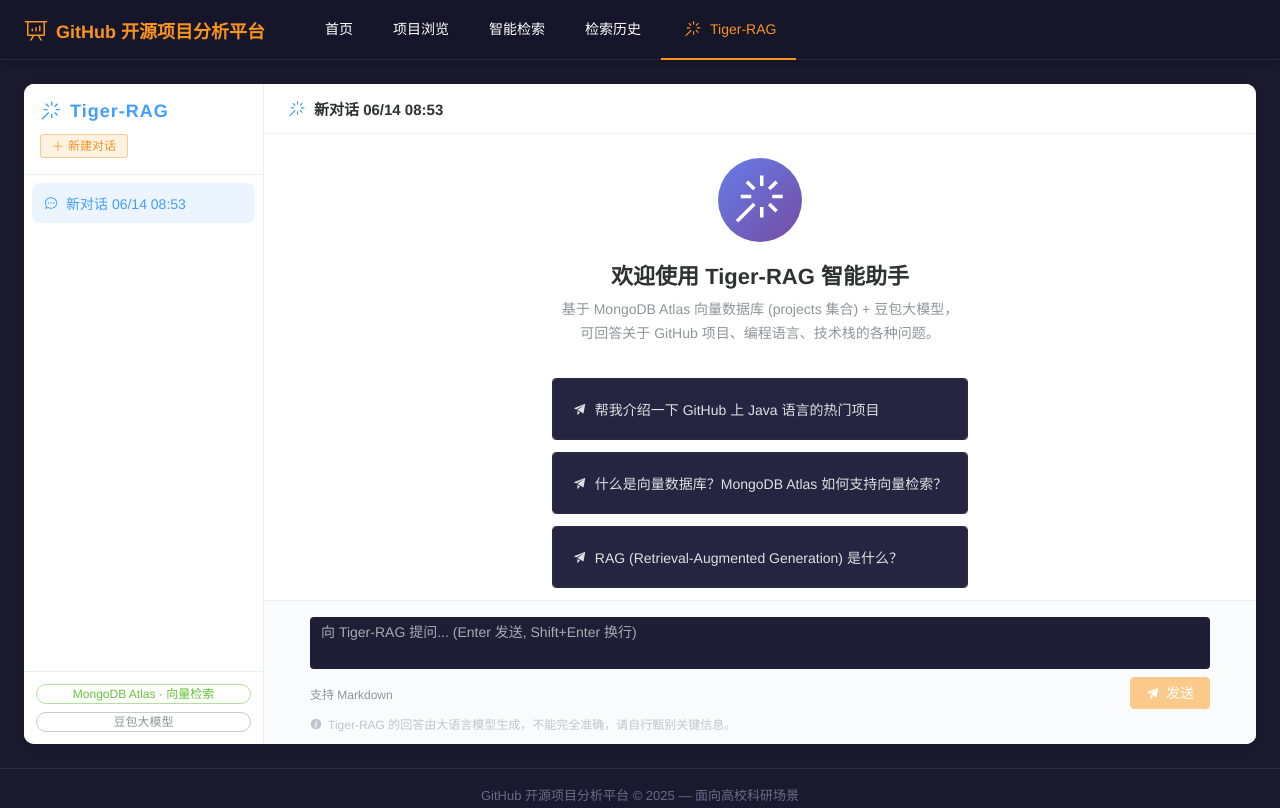
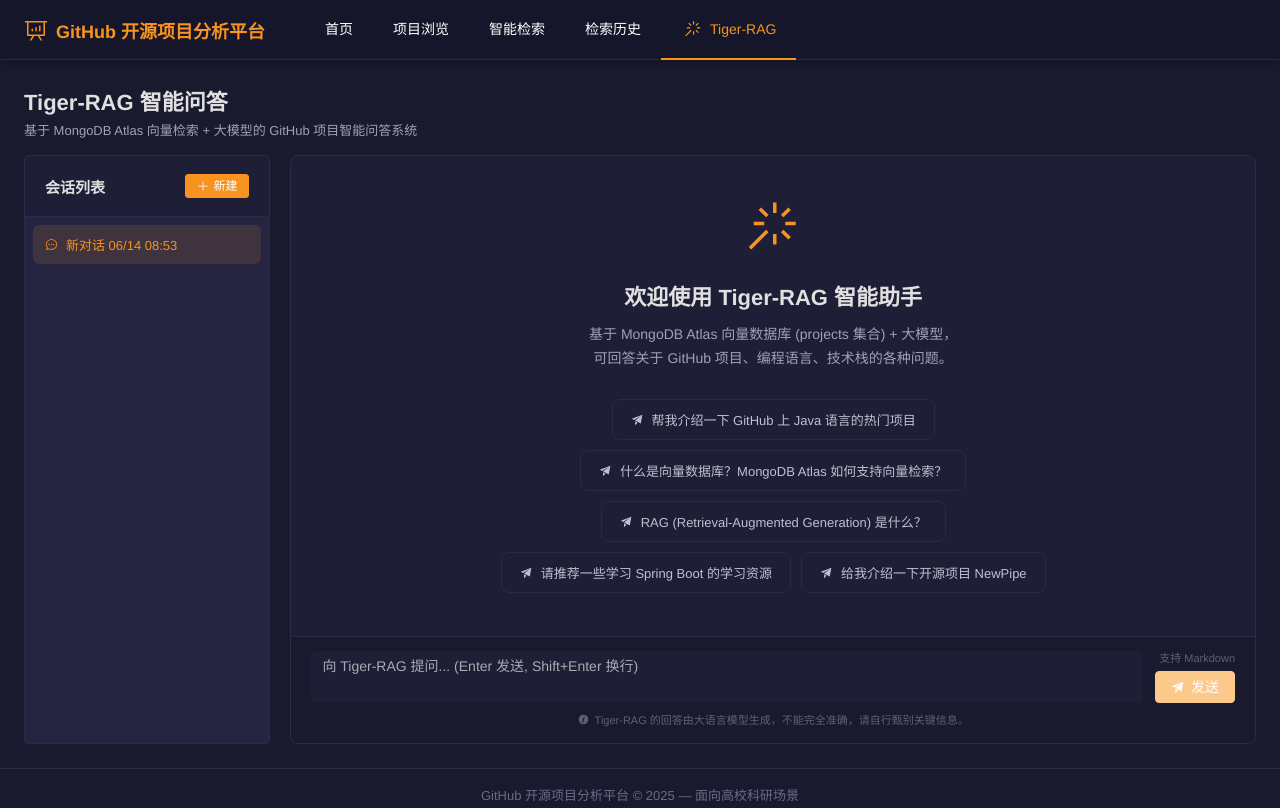
Before and after one commit to 0gangan/NosqlHomework, a Vue app in the folder Nosql-Frontend/: page /tiger-rag in a window 1280 px wide. Built offline with nearby package versions, Linux system fonts and the light colour scheme.

Commit message:
chore:agent页面布局优化

```diff
--- a/Nosql-Frontend/src/views/TigerRag.vue
+++ b/Nosql-Frontend/src/views/TigerRag.vue
@@ -1,17 +1,20 @@
 <template>
-  <div class="tiger-rag">
-    <!-- 左侧：会话列表 + 顶部操作 -->
-    <div class="sidebar">
-      <div class="sidebar-header">
-        <div class="brand" @click="newChat">
-          <el-icon :size="22"><MagicStick /></el-icon>
-          <span class="brand-text">Tiger-RAG</span>
-        </div>
-        <el-button type="primary" plain @click="newChat" :icon="Plus" size="small">
-          新建对话
-        </el-button>
+  <div class="tiger-rag-page">
+    <div class="page-header">
+      <h2>Tiger-RAG 智能问答</h2>
+      <p>基于 MongoDB Atlas 向量检索 + 大模型的 GitHub 项目智能问答系统</p>
     </div>
 
+    <div class="chat-row">
+      <!-- 左侧：会话列表 -->
+      <div class="chat-col-left">
+        <el-card shadow="never" class="session-card">
+          <template #header>
+            <div class="card-header-row">
+              <span class="section-title">会话列表</span>
+              <el-button type="primary" size="small" :icon="Plus" @click="newChat">新建</el-button>
+            </div>
+          </template>
           <div class="session-list">
             <div
               v-for="session in sessions"
@@ -22,60 +25,53 @@
             >
               <el-icon><ChatDotRound /></el-icon>
               <span class="session-title">{{ session.title }}</span>
+              <el-button
+                v-if="currentSessionId === session.id && messages.length > 0"
+                link
+                type="danger"
+                size="small"
+                class="clear-btn"
+                @click.stop="clearCurrentSession"
+              >
+                <el-icon><Delete /></el-icon>
+              </el-button>
             </div>
+            <el-empty v-if="sessions.length === 0" description="暂无会话" :image-size="60" />
           </div>
-
-      <div class="sidebar-footer">
-        <el-tag size="small" type="success" effect="plain" round>
-          MongoDB Atlas · 向量检索
-        </el-tag>
-        <el-tag size="small" type="info" effect="plain" round>
-          豆包大模型
-        </el-tag>
-      </div>
+        </el-card>
       </div>
 
       <!-- 右侧：聊天主区域 -->
-    <div class="chat-main">
+      <div class="chat-col-right">
+        <div class="chat-panel">
           <!-- 欢迎屏 -->
-      <div class="chat-header">
-        <span>
-        <el-icon :size="18" color="#409eff"><MagicStick /></el-icon>
-        <span class="chat-title">{{ currentSessionTitle }}</span>
-        </span>
-        <el-button link type="danger" size="small" @click="clearCurrentSession" v-if="messages.length > 0">
-          <el-icon><Delete /></el-icon>清空对话
-        </el-button>
-      </div>
-
-      <!-- 消息列表 -->
-      <div class="messages-wrap" ref="messagesRef">
           <div v-if="messages.length === 0" class="welcome-screen">
             <div class="welcome-hero">
               <div class="welcome-icon">
-              <el-icon :size="56" color="#409eff"><MagicStick /></el-icon>
+                <el-icon :size="56" color="#f7931e"><MagicStick /></el-icon>
               </div>
               <h2>欢迎使用 Tiger-RAG 智能助手</h2>
               <p class="welcome-sub">
-              基于 MongoDB Atlas 向量数据库 (projects 集合) + 豆包大模型，<br/>
+                基于 MongoDB Atlas 向量数据库 (projects 集合) + 大模型，<br/>
                 可回答关于 GitHub 项目、编程语言、技术栈的各种问题。
               </p>
               <div class="welcome-suggestions">
-              <el-card
+                <div
                   v-for="q in suggestions"
                   :key="q"
-                shadow="hover"
                   class="suggestion-card"
                   @click="handleSuggestion(q)"
                 >
                   <el-icon><Promotion /></el-icon>
                   <span>{{ q }}</span>
-              </el-card>
+                </div>
               </div>
             </div>
           </div>
 
-        <div v-else class="messages">
+          <!-- 消息列表 -->
+          <div v-else class="messages-wrap" ref="messagesRef">
+            <div class="messages">
               <div
                 v-for="(msg, idx) in messages"
                 :key="idx"
@@ -91,7 +87,6 @@
 
                 <div class="bubble-wrap">
                   <div class="bubble">
-                <!-- 回答中 -->
                     <div v-if="msg.content" class="bubble-content">
                       <p v-if="msg.role === 'assistant'" v-html="renderMarkdown(msg.content)" />
                       <p v-else>{{ msg.content }}</p>
@@ -112,7 +107,6 @@
                         v-for="r in msg.refs"
                         :key="r.docId"
                         class="ref-chip"
-                    effect="plain"
                         :type="scoreToTagType(r.score)"
                         size="small"
                       >
@@ -163,6 +157,8 @@
             <div class="input-footer">
               <el-icon><InfoFilled /></el-icon>
               <span>Tiger-RAG 的回答由大语言模型生成，不能完全准确，请自行甄别关键信息。</span>
+            </div>
+          </div>
         </div>
       </div>
     </div>
@@ -395,43 +391,70 @@
 </script>
 
 <style scoped>
-.tiger-rag {
+.tiger-rag-page {
   display: flex;
+  flex-direction: column;
   height: calc(100vh - 140px);
-  min-height: 600px;
-  background: #f5f7fa;
-  border-radius: 10px;
+}
+.chat-row {
+  flex: 1;
+  min-height: 0;
+  display: flex;
+  gap: 20px;
+}
+.chat-col-left {
+  width: 20%;
+  flex-shrink: 0;
+  display: flex;
+  flex-direction: column;
   overflow: hidden;
-  box-shadow: 0 2px 12px rgba(0, 0, 0, 0.05);
+  min-height: 0;
+}
+.chat-col-right {
+  flex: 1;
+  min-height: 0;
+  display: flex;
+  flex-direction: column;
+  overflow: hidden;
+}
+.page-header {
+  margin-bottom: 16px;
+}
+.page-header h2 {
+  font-size: 22px;
+  color: #e0e0e0;
+  margin: 0;
+}
+.page-header p {
+  color: #a0a0b8;
+  margin-top: 4px;
+  font-size: 13px;
 }
 
-/* ============ 侧栏 ============ */
-.sidebar {
-  width: 240px;
-  background: #fff;
-  border-right: 1px solid #ebeef5;
+/* ============ 会话列表 ============ */
+.session-card {
+  flex: 1;
+  min-height: 0;
   display: flex;
   flex-direction: column;
 }
-.sidebar-header {
-  padding: 16px;
-  border-bottom: 1px solid #ebeef5;
+.session-card :deep(.el-card__body) {
+  flex: 1 0 0;
+  overflow: hidden;
+  padding: 0;
+  min-height: 0;
 }
-.brand {
+.card-header-row {
   display: flex;
+  justify-content: space-between;
   align-items: center;
-  gap: 8px;
-  font-size: 18px;
-  font-weight: 700;
-  color: #409eff;
-  cursor: pointer;
-  margin-bottom: 12px;
 }
-.brand-text {
-  letter-spacing: 1px;
+.section-title {
+  font-weight: 600;
+  font-size: 15px;
 }
 .session-list {
-  flex: 1;
+  height: 100%;
   overflow-y: auto;
   padding: 8px;
 }
@@ -440,211 +463,189 @@
   align-items: center;
   gap: 8px;
   padding: 10px 12px;
-  border-radius: 8px;
-  color: #606266;
+  border-radius: 6px;
+  color: #c0c0d0;
   cursor: pointer;
-  font-size: 14px;
+  font-size: 13px;
   transition: background 0.15s;
   margin-bottom: 4px;
 }
-.session-item:hover { background: #f0f7ff; }
+.session-item:hover { background: #2a2a4a; }
 .session-item.active {
-  background: #ecf5ff;
-  color: #409eff;
+  background: rgba(247, 147, 30, 0.12);
+  color: #f7931e;
   font-weight: 500;
 }
-.sidebar-footer {
-  padding: 12px;
+.session-title {
+  flex: 1;
+  overflow: hidden;
+  text-overflow: ellipsis;
+  white-space: nowrap;
+}
+.clear-btn {
+  opacity: 0.5;
+  flex-shrink: 0;
+}
+.clear-btn:hover { opacity: 1; }
+
+/* ============ 聊天面板 ============ */
+.chat-panel {
   display: flex;
   flex-direction: column;
-  gap: 8px;
-  border-top: 1px solid #ebeef5;
-}
-.sidebar-footer .el-tag {
-  text-align: center;
-}
-
-/* ============ 聊天主区 ============ */
-.chat-main {
   flex: 1;
-  display: flex;
-  flex-direction: column;
-  background: #fff;
-}
-.chat-header {
-  padding: 14px 24px;
-  display: flex;
-  align-items: center;
-  justify-content: space-between;
-  border-bottom: 1px solid #f0f0f0;
-  font-weight: 600;
-  color: #303133;
-}
-.chat-header span {
-  display: flex;
-  align-items: center;
-  gap: 8px;
-}
-.chat-title { font-size: 15px; }
-
-.messages-wrap {
-  flex: 1;
-  overflow-y: auto;
-  padding: 24px 24px 0;
+  min-height: 0;
+  background: #1e1e36;
+  border: 1px solid #2a2a4a;
+  border-radius: 8px;
+  overflow: hidden;
 }
 
 /* 欢迎屏 */
 .welcome-screen {
+  flex: 1;
   display: flex;
   justify-content: center;
   align-items: center;
-  min-height: 400px;
+  padding: 40px;
 }
-.welcome-hero { text-align: center; max-width: 720px; }
+.welcome-hero { text-align: center; }
 .welcome-icon {
-  width: 84px;
-  height: 84px;
-  border-radius: 50%;
-  background: linear-gradient(135deg, #667eea, #764ba2);
-  display: inline-flex;
-  align-items: center;
-  justify-content: center;
-  margin: 0 auto 16px;
-  color: #fff;
+  margin-bottom: 20px;
 }
-.welcome-icon :deep(.el-icon) { color: #fff; }
-.welcome-hero h2 {
+.welcome-screen h2 {
   font-size: 22px;
-  color: #303133;
-  margin-bottom: 8px;
+  color: #e0e0e0;
+  margin: 0 0 12px;
 }
 .welcome-sub {
-  color: #909399;
+  color: #a0a0b8;
   font-size: 14px;
   line-height: 1.7;
-  margin-bottom: 32px;
+  margin-bottom: 28px;
 }
 .welcome-suggestions {
-  display: grid;
-  grid-template-columns: repeat(auto-fit, minmax(260px, 1fr));
-  gap: 12px;
+  display: flex;
+  flex-wrap: wrap;
+  gap: 10px;
+  justify-content: center;
+  max-width: 640px;
+  margin: 0 auto;
 }
 .suggestion-card {
-  cursor: pointer;
-  transition: transform 0.15s;
-  text-align: left;
-}
-.suggestion-card :deep(.el-card__body) {
   display: flex;
   align-items: center;
   gap: 8px;
-  font-size: 14px;
-  color: #606266;
+  padding: 10px 18px;
+  border: 1px solid #2a2a4a;
+  border-radius: 8px;
+  background: #1e1e36;
+  cursor: pointer;
+  color: #c0c0d0;
+  font-size: 13px;
+  transition: all 0.2s;
 }
 .suggestion-card:hover {
-  transform: translateY(-2px);
-  border-color: #409eff;
+  border-color: #f7931e;
+  color: #f7931e;
+  box-shadow: 0 2px 8px rgba(247,147,30,0.15);
 }
 
-/* 消息气泡 */
+/* 消息列表 */
+.messages-wrap {
+  flex: 1;
+  overflow-y: auto;
+  padding: 20px 24px;
+}
 .messages {
-  max-width: 900px;
-  margin: 0 auto;
-  padding-bottom: 20px;
+  display: flex;
+  flex-direction: column;
+  gap: 20px;
 }
 .message-row {
   display: flex;
   gap: 12px;
-  margin-bottom: 24px;
 }
-.message-row.user {
-  flex-direction: row-reverse;
-}
-.avatar {
-  width: 36px;
-  height: 36px;
-  flex-shrink: 0;
-}
+.message-row.user { flex-direction: row-reverse; }
+.avatar { flex-shrink: 0; }
 .avatar-inner {
-  width: 36px;
-  height: 36px;
+  width: 34px;
+  height: 34px;
   border-radius: 50%;
-  display: inline-flex;
+  display: flex;
   align-items: center;
   justify-content: center;
+  font-size: 14px;
   font-weight: 700;
-  font-size: 14px;
+}
+.avatar-inner.user {
+  background: #f7931e;
   color: #fff;
 }
-.avatar-inner.user {
-  background: linear-gradient(135deg, #36d1dc, #5b86e5);
-}
 .avatar-inner.assistant {
-  background: linear-gradient(135deg, #667eea, #764ba2);
+  background: rgba(247, 147, 30, 0.15);
+  color: #f7931e;
 }
 .bubble-wrap {
   max-width: 75%;
-  min-width: 40%;
+  min-width: 0;
 }
 .bubble {
   padding: 12px 16px;
   border-radius: 12px;
+  font-size: 14px;
   line-height: 1.7;
-  font-size: 14px;
-  word-wrap: break-word;
+}
+.message-row.user .bubble {
+  background: #f7931e;
+  color: #fff;
+  border-bottom-right-radius: 4px;
 }
 .message-row.assistant .bubble {
-  background: #f7f9fc;
-  border: 1px solid #ebeef5;
-  color: #303133;
-  border-top-left-radius: 4px;
+  background: #1e1e36;
+  color: #e0e0e0;
+  border: 1px solid #2a2a4a;
+  border-bottom-left-radius: 4px;
 }
-.message-row.user .bubble {
-  background: linear-gradient(135deg, #409eff, #337ecc);
-  color: #fff;
-  border-top-right-radius: 4px;
+.bubble-content :deep(strong) { color: #f7931e; }
+.bubble-content :deep(code) {
+  background: #2a2a4a;
+  padding: 1px 6px;
+  border-radius: 3px;
+  font-size: 13px;
 }
-.bubble-content :deep(strong) {
-  font-weight: 700;
+.loading-dots {
+  display: flex;
+  gap: 6px;
+  padding: 8px 0;
 }
-.bubble-content :deep(p) {
-  margin: 0;
+.loading-dots span {
+  width: 8px;
+  height: 8px;
+  border-radius: 50%;
+  background: #a0a0b8;
+  animation: dot-bounce 1.2s infinite;
+}
+.loading-dots span:nth-child(2) { animation-delay: 0.2s; }
+.loading-dots span:nth-child(3) { animation-delay: 0.4s; }
+@keyframes dot-bounce {
+  0%, 80%, 100% { opacity: 0.3; transform: scale(0.8); }
+  40% { opacity: 1; transform: scale(1); }
 }
 
-/* 正在输入... */
-.loading-dots {
-  display: inline-flex;
-  gap: 4px;
-  padding: 4px 0;
-}
-.loading-dots span {
-  width: 6px;
-  height: 6px;
-  background: #c0c4cc;
-  border-radius: 50%;
-  animation: bounce 1.2s infinite ease-in-out both;
-}
-.loading-dots span:nth-child(2) { animation-delay: 0.15s; }
-.loading-dots span:nth-child(3) { animation-delay: 0.3s; }
-@keyframes bounce {
-  0%, 80%, 100% { transform: scale(0.6); opacity: 0.5; }
-  40% { transform: scale(1); opacity: 1; }
-}
-
-/* 引用 */
+/* 引用项目 */
 .refs {
   margin-top: 10px;
   padding: 10px 12px;
-  background: #fafafa;
+  background: rgba(42, 42, 74, 0.4);
   border-radius: 8px;
-  border: 1px dashed #ebeef5;
+  border: 1px dashed #2a2a4a;
 }
 .refs-title {
   display: flex;
   align-items: center;
   gap: 6px;
   font-size: 12px;
-  color: #909399;
+  color: #a0a0b8;
   margin-bottom: 6px;
 }
 .ref-chips {
@@ -652,77 +653,55 @@
   flex-wrap: wrap;
   gap: 6px;
 }
-.ref-chip {
-  max-width: 100%;
-  display: flex !important;
-  align-items: center;
-  gap: 6px;
+.ref-chip { cursor: default; }
+.ref-score {
+  margin-left: 6px;
+  font-weight: 600;
 }
-.ref-chip :deep(.el-tag__content) {
-  display: flex;
-  align-items: center;
-  gap: 6px;
-}
-.ref-title {
-  max-width: 180px;
-  overflow: hidden;
-  text-overflow: ellipsis;
-  white-space: nowrap;
-}
-.ref-score {
-  color: #909399;
+.msg-meta {
+  margin-top: 6px;
   font-size: 11px;
-}
-
-.msg-meta {
-  font-size: 12px;
-  color: #c0c4cc;
-  margin-top: 4px;
+  color: #a0a0b8;
 }
 
 /* 输入区 */
 .input-area {
-  border-top: 1px solid #ebeef5;
-  background: #fafbfc;
-  padding: 16px 24px 12px;
+  flex-shrink: 0;
+  padding: 12px 20px 16px;
+  border-top: 1px solid #2a2a4a;
+  background: #1a1a2e;
 }
 .input-inner {
-  max-width: 900px;
-  margin: 0 auto;
+  display: flex;
+  gap: 12px;
+  align-items: flex-end;
+}
+.input-inner :deep(.el-textarea__inner) {
+  background: #1e1e36;
+  border-color: #2a2a4a;
+  color: #e0e0e0;
+}
+.input-inner :deep(.el-textarea__inner:focus) {
+  border-color: #f7931e;
 }
 .input-actions {
   display: flex;
-  justify-content: space-between;
-  align-items: center;
-  margin-top: 8px;
+  flex-direction: column;
+  align-items: flex-end;
+  gap: 6px;
+  flex-shrink: 0;
+}
+.tip {
+  font-size: 11px;
+  color: #606070;
 }
 .input-footer {
-  max-width: 900px;
-  margin: 6px auto 0;
-  font-size: 12px;
-  color: #c0c4cc;
   display: flex;
   align-items: center;
+  justify-content: center;
   gap: 6px;
-}
-
-.tip {
-  font-size: 12px;
-  color: #909399;
-}
-
-/* ===== 滚动条美化 ===== */
-.messages-wrap::-webkit-scrollbar,
-.session-list::-webkit-scrollbar {
-  width: 6px;
-}
-.messages-wrap::-webkit-scrollbar-thumb,
-.session-list::-webkit-scrollbar-thumb {
-  background: #dcdfe6;
-  border-radius: 3px;
-}
-.messages-wrap::-webkit-scrollbar-track,
-.session-list::-webkit-scrollbar-track {
-  background: transparent;
+  margin-top: 8px;
+  font-size: 11px;
+  color: #606070;
 }
 </style>
```
Also changed, not shown: Nosql-Frontend/style-old.txt (added). Lines whose indentation alone changed are shown as unchanged.
